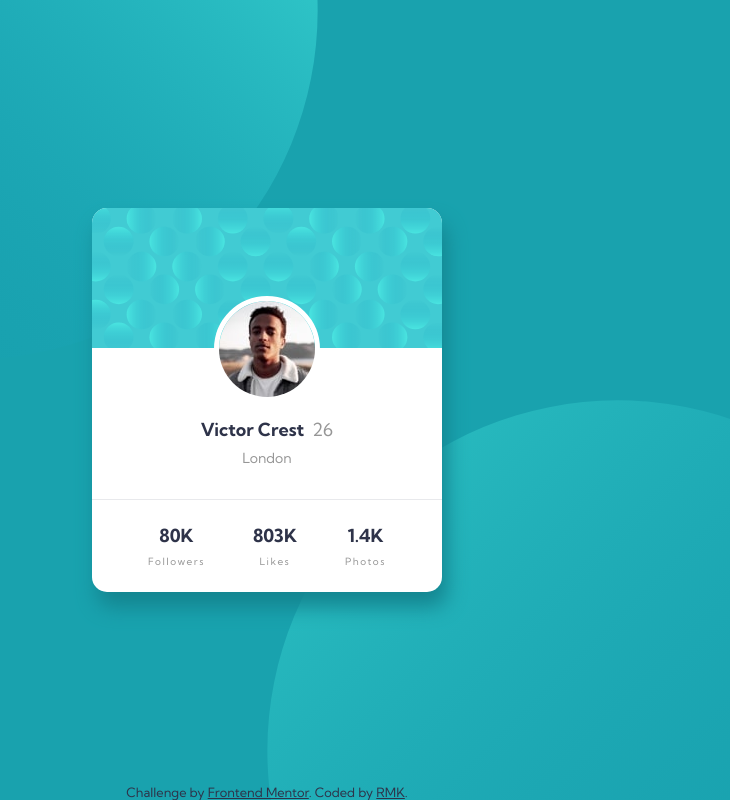
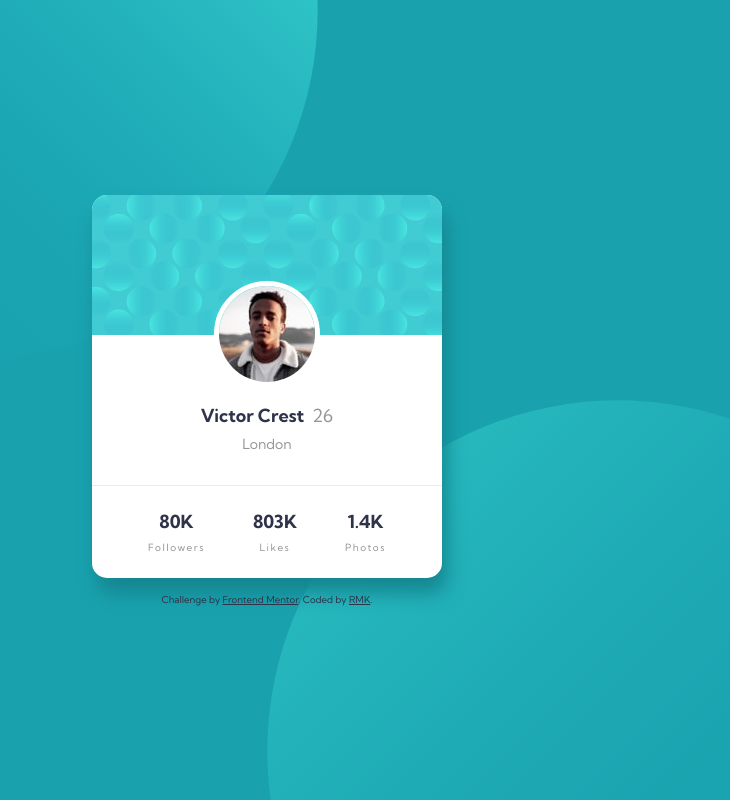
Before and after one commit to RMK-creative/FEM-profile-card, a plain HTML site: page index.html in a window 1280 px wide. Shown: the whole page, without its empty margins (373-1103 px from the left). Drawn offline with Linux system fonts and the light colour scheme.

Commit message:
Add minor adjustments to spacing, and also amend attribute to prevent overflow on mob-landscape view

```diff
--- a/styles.css
+++ b/styles.css
@@ -13,6 +13,7 @@ body {
     margin: 0;
     padding: 0;
     width: 100vw;
+    min-height: 100vh;
     background-color: hsl(185, 75%, 39%);
     background-image:
     url(images/bg-pattern-top.svg),
@@ -30,9 +31,11 @@ body {
     flex-direction: column;
     justify-content: center;
     align-items: center;
+    padding: 2rem;
 }
 
 .card{
+    min-width: 20.4rem;
     background-color: white;
     overflow: hidden;
     display: flex;
@@ -54,7 +57,7 @@ body {
 .card-middle {
     text-align: center;
     position: relative;
-    top: -3.5rem;
+    top: -3.6rem;
 }
 
 h1 {
@@ -91,7 +94,7 @@ hr {
     border-style: none;
     border-top: 1px solid #E8E9EC;
     width: 100%;
-    margin-top: -1.5rem;
+    margin-top: -1.6rem;
 }
 
 .card-bottom {
@@ -124,8 +127,7 @@ a {
 }
 
 .attribution {
-    position: absolute;
-    bottom: 0;
-    font-size: 0.8rem;
+    font-size: 0.6rem;
     color: #2E3349;
+    margin-top: 1rem;
 }
```
